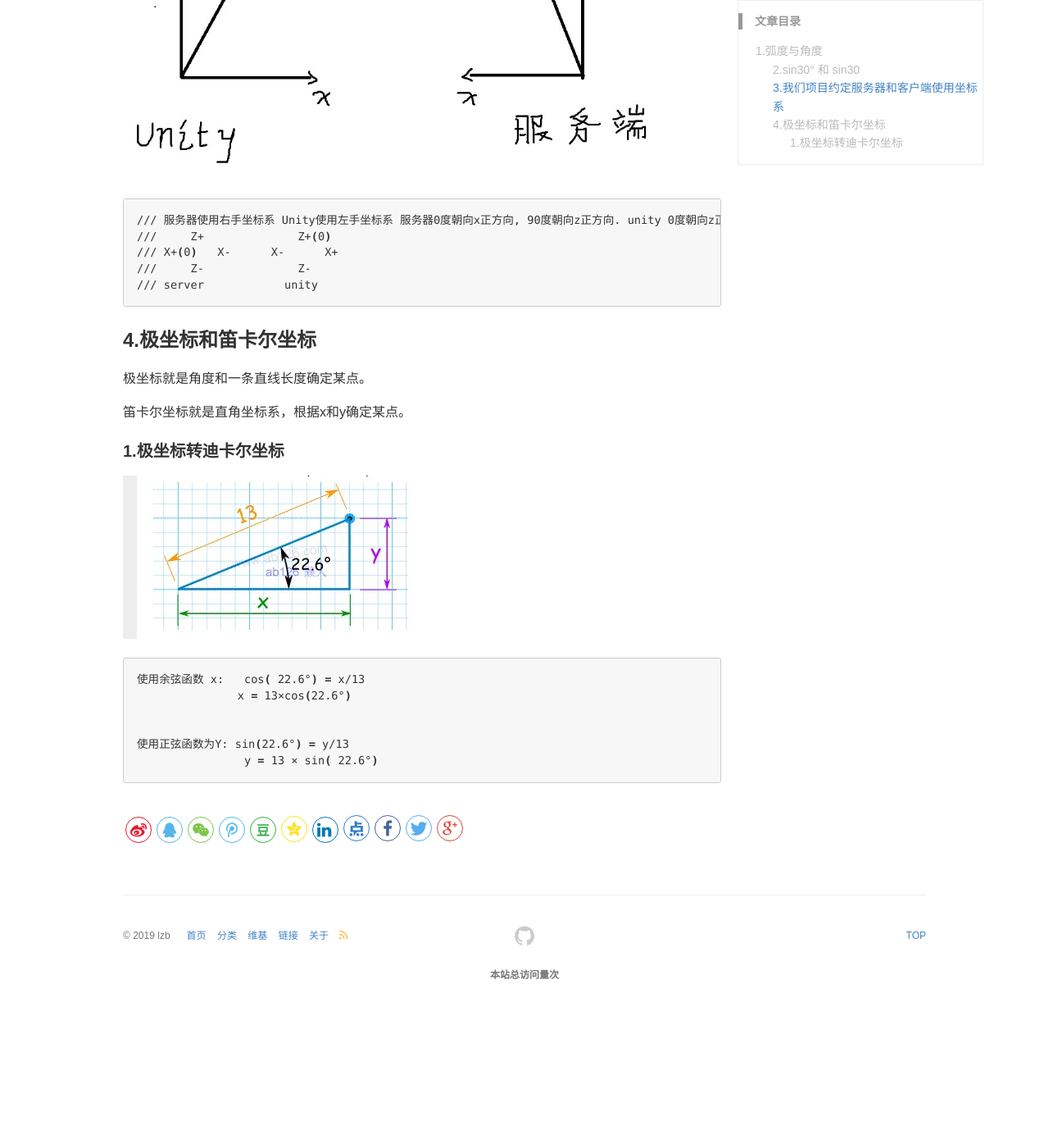
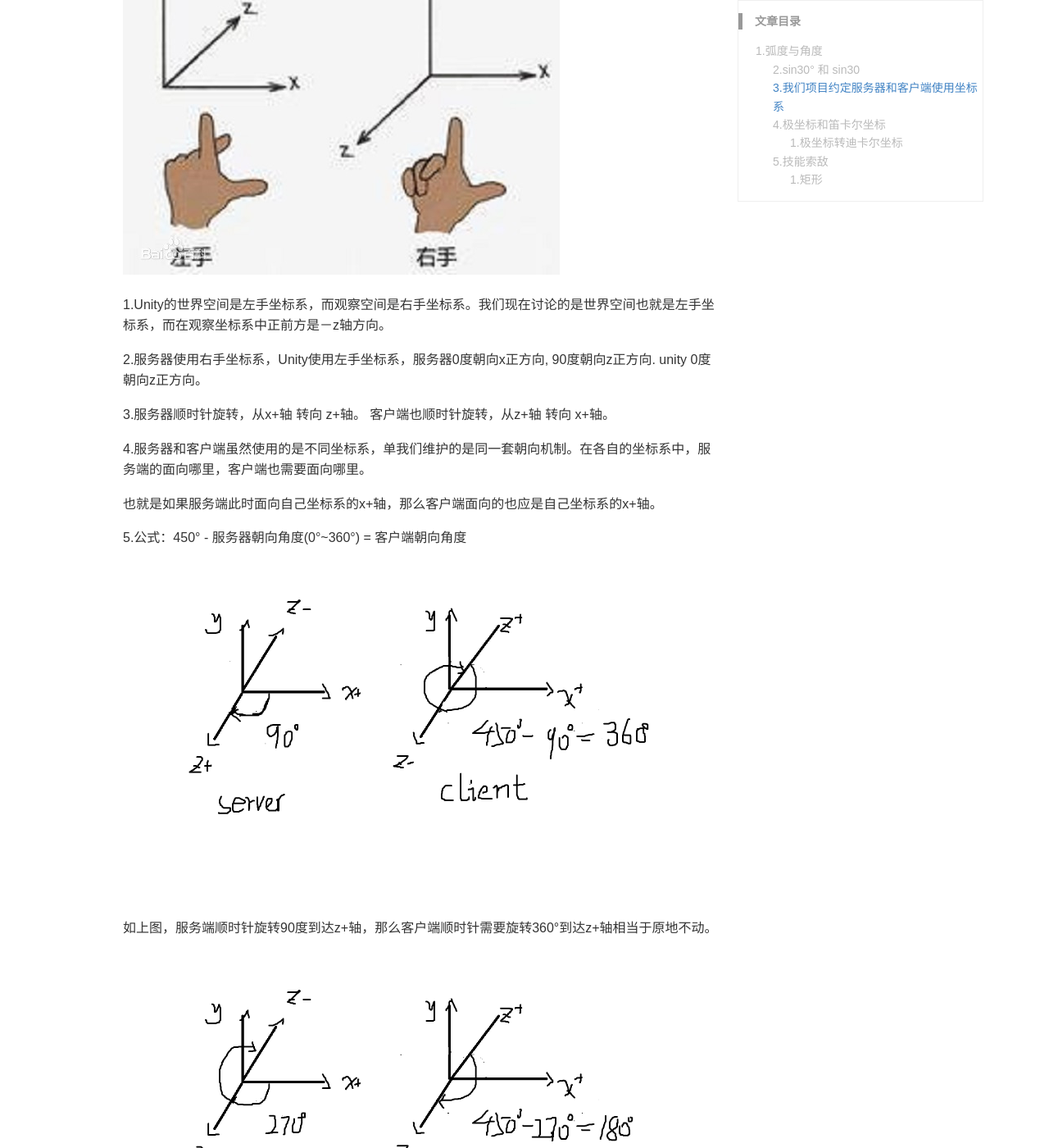
Before and after one commit to lizb0907/lizb0907.github.io, a Jekyll site: the page built from _posts/mmo-game/2020-10-09-skill-scope.md, in a window 1280 px wide and 1400 px high, scrolled down 1027 px. Shown: the whole window at 82% size. Built offline with Jekyll 4.4.1, drawn with Linux system fonts in a browser that asks for light colours; comment, search, counter and statistics services are not loaded; before the commit the page ends 2265 px from its top, so only the background shows below that; some of the changed text lies outside the part shown.

Commit message:
update skill scope

````diff
--- a/_posts/mmo-game/2020-10-09-skill-scope.md
+++ b/_posts/mmo-game/2020-10-09-skill-scope.md
@@ -31,15 +31,27 @@ sin30 中的30表示30弧度(1弧度=57.3°)
 
 ### 3.我们项目约定服务器和客户端使用坐标系
 
-![](/images/posts/mmo_game/skill_scope/1.jpg)
+![](/images/posts/mmo_game/skill_scope/3.jpg)
 
-```sh
-/// 服务器使用右手坐标系 Unity使用左手坐标系 服务器0度朝向x正方向, 90度朝向z正方向. unity 0度朝向z正方向
-///     Z+              Z+(0)
-/// X+(0)   X-      X-      X+
-///     Z-              Z-
-/// server            unity
-```
+1.Unity的世界空间是左手坐标系，而观察空间是右手坐标系。我们现在讨论的是世界空间也就是左手坐标系，而在观察坐标系中正前方是－z轴方向。
+
+2.服务器使用右手坐标系，Unity使用左手坐标系，服务器0度朝向x正方向, 90度朝向z正方向. unity 0度朝向z正方向。
+
+3.服务器顺时针旋转，从x+轴 转向 z+轴。  客户端也顺时针旋转，从z+轴 转向 x+轴。
+
+4.服务器和客户端虽然使用的是不同坐标系，单我们维护的是同一套朝向机制。在各自的坐标系中，服务端的面向哪里，客户端也需要面向哪里。
+
+也就是如果服务端此时面向自己坐标系的x+轴，那么客户端面向的也应是自己坐标系的x+轴。
+
+5.公式：450° - 服务器朝向角度(0°~360°) = 客户端朝向角度
+
+![](/images/posts/mmo_game/skill_scope/4.png)
+
+如上图，服务端顺时针旋转90度到达z+轴，那么客户端顺时针需要旋转360°到达z+轴相当于原地不动。
+
+![](/images/posts/mmo_game/skill_scope/5.png)
+
+同理，如果服务端顺时针旋转270°到达z-轴， 那么客户端瞬时针旋转180°到达z-轴。
 
 ### 4.极坐标和笛卡尔坐标
 
@@ -59,3 +71,7 @@ sin30 中的30表示30弧度(1弧度=57.3°)
 使用正弦函数为Y: sin(22.6°) = y/13
              	y = 13 × sin( 22.6°)
 ```
+
+### 5.技能索敌
+
+#### 1.矩形
````
Also changed, not shown: other parts of _posts/mmo-game/2020-10-09-skill-scope.md (+2 -2 lines), images/posts/mmo_game/skill_scope/3.jpg (added), images/posts/mmo_game/skill_scope/4.png (added), images/posts/mmo_game/skill_scope/5.png (added).
